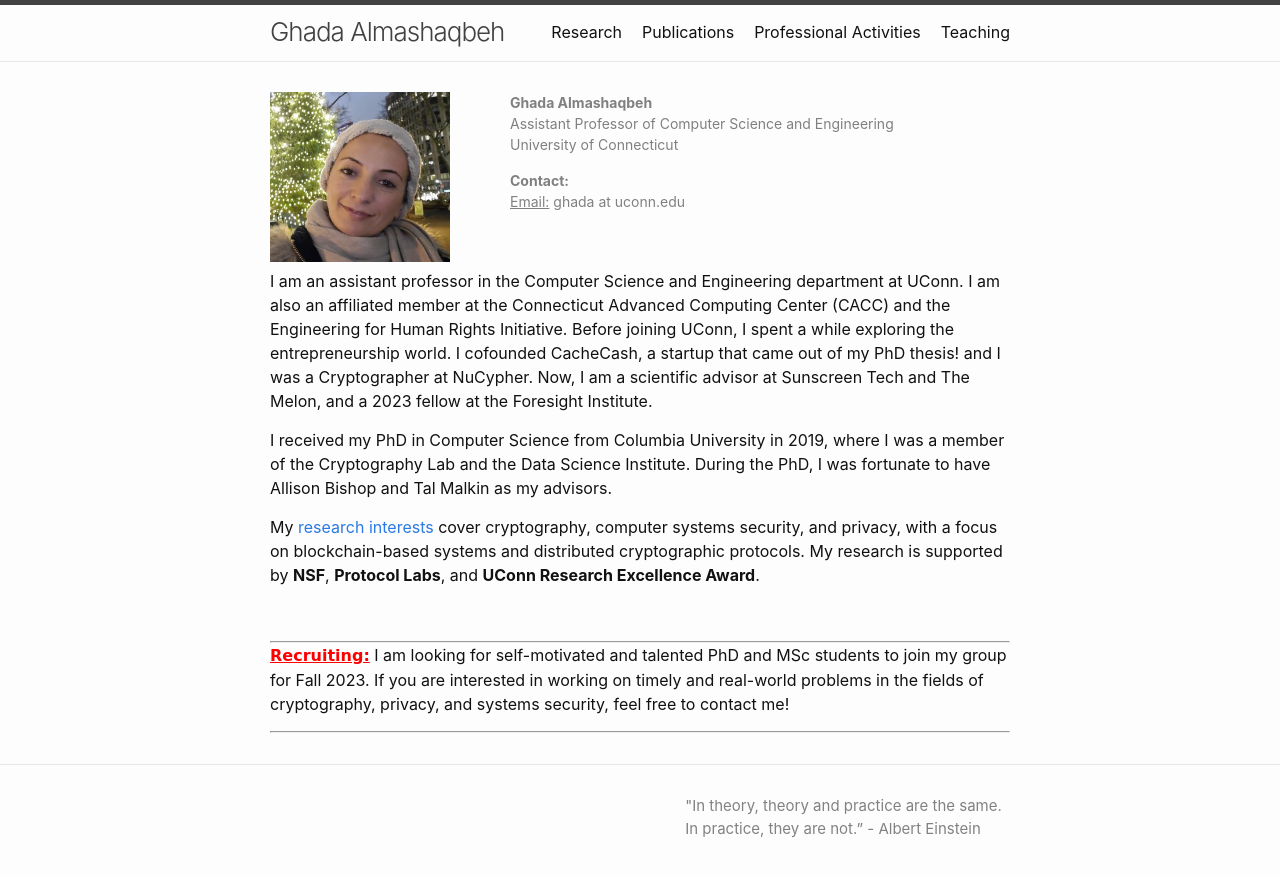
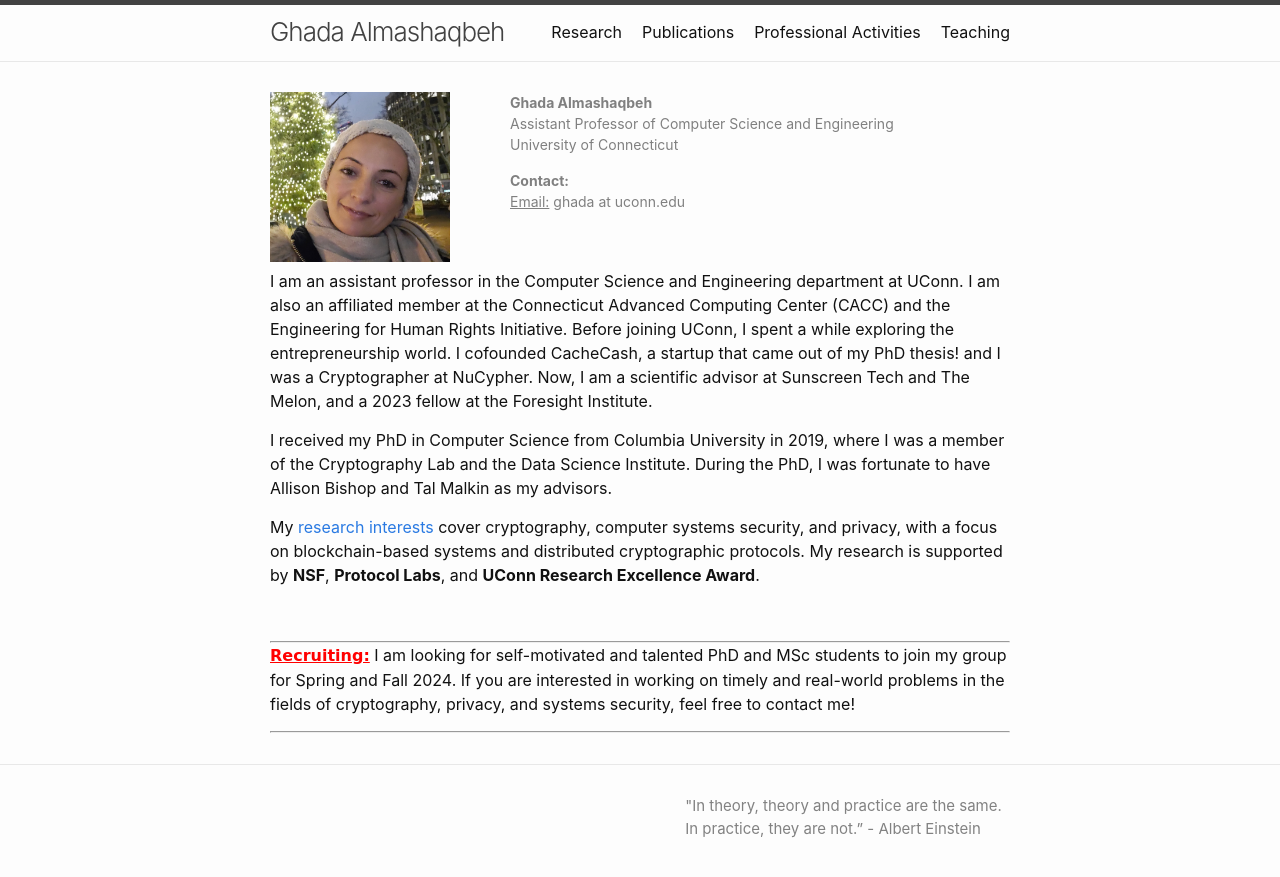
Before and after one commit to GhadaAlmashaqbeh/GhadaAlmashaqbeh.github.io, a Jekyll site: the page built from index.md, in a window 1280 px wide. Shown: the top 877 px of the page. Built offline with Jekyll 4.4.1, drawn with Linux system fonts in a browser that asks for light colours.

```diff
--- a/index.md
+++ b/index.md
@@ -29,6 +29,6 @@
 
 
 ---------------------------------------
-**<span style="color:red;font-family: 'Comic Sans MS';"><u>Recruiting:</u></span>** I am looking for self-motivated and talented PhD and MSc students to join my group for Fall 2023. If you are interested in working on timely and real-world problems in the fields of cryptography, privacy, and systems security, feel free to contact me!
+**<span style="color:red;font-family: 'Comic Sans MS';"><u>Recruiting:</u></span>** I am looking for self-motivated and talented PhD and MSc students to join my group for Spring and Fall 2024. If you are interested in working on timely and real-world problems in the fields of cryptography, privacy, and systems security, feel free to contact me!
 
 ---------------------------------------
```
